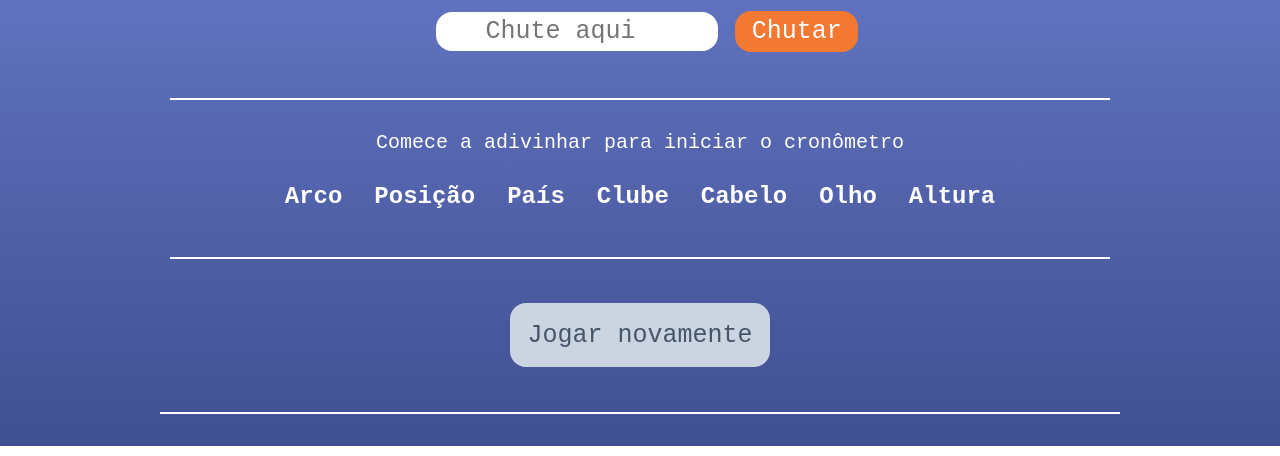
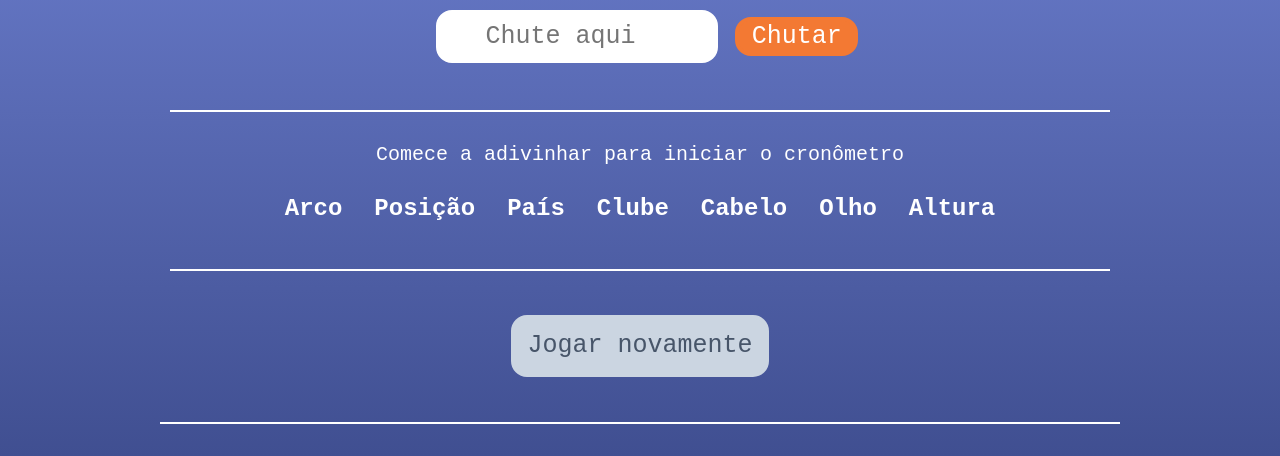
Before and after one commit to cmoraes798/Trabalho_semestre2, a plain HTML site: page html/blue_lock.html in a window 1280 px wide. Shown: the part 450-906 px from the top of the page. Drawn offline with Linux system fonts and the light colour scheme; some packages are replaced by stand-ins of ours; a script that the page names is missing.

Commit message:
Blue Lock 7.6.1
Borda mais fina

```diff
--- a/css/blue_lock.css
+++ b/css/blue_lock.css
@@ -97,17 +97,11 @@ p{
 
 }
 
-time{
-
-
-
-}
-
 /*--------*/
 
 input{
 
-    border: 5px solid white;                         /* Borda cinza clara */
+    border: 4px solid white;                         /* Borda cinza clara */
     border-radius: 1rem;
 
     color: black;
@@ -118,7 +112,7 @@ input{
 
     font-size: 125%;
 
-    padding: 2,5%;
+    padding: 2.5%;
     margin: 5%;
 
 }
@@ -141,7 +135,7 @@ button{
     background-color: rgb(243, 121, 51);
     color: #ffffff;
 
-    border: 5px solid rgb(243, 121, 51);
+    border: 4px solid rgb(243, 121, 51);
     border-radius: 1rem;
 
     cursor: pointer;
@@ -150,13 +144,13 @@ button{
 button:hover {
 	background-color: rgb(223, 78, 34);
 
-    border: 5px solid white;
+    border: 4px solid white;
 
 }
 button:disabled {
 	background-color: #cbd5e1;
 	color: #475569;
-    border: 5px solid #cbd5e1;
+    border: 4px solid #cbd5e1;
 	cursor: not-allowed;
 }
 
@@ -233,7 +227,7 @@ table thead tr th{
 
 table tbody tr{
 
-    border: 5px solid white;                         /* Borda cinza clara */
+    border: 4px solid white;                         /* Borda cinza clara */
     border-radius: 1rem;
 
 }
```
